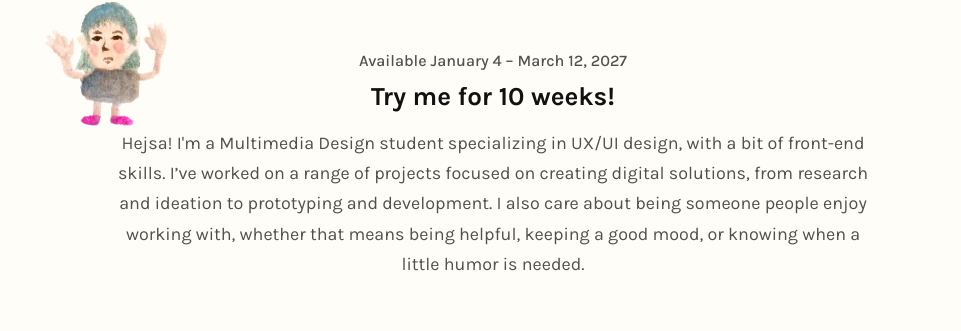
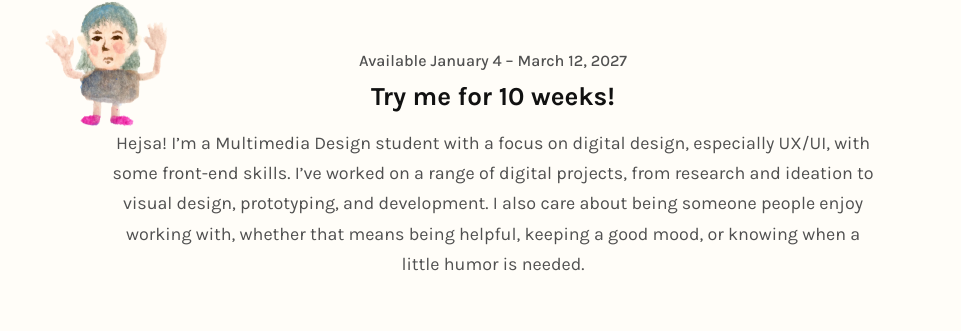
Before and after one commit to Lunanuna/portfolio, a React (Vite) app: page / in a window 1280 px wide. Shown: the part 917-1248 px from the top of the page, without its empty margins (147-1108 px from the left). Built offline with nearby package versions, Linux system fonts and the light colour scheme.

Commit message:
text chagned

```diff
--- a/src/components/Main.jsx
+++ b/src/components/Main.jsx
@@ -100,10 +100,8 @@ export default function Main() {
         </h2>
 
         <p className={`${styles.pitchBody} ${styles.pitchItem}`} style={rise(2)}>
-          Hejsa! I'm a Multimedia Design student specializing in UX/UI design, with a bit of
-          front-end skills. I’ve worked on a range of projects focused on creating digital solutions, from research and ideation to prototyping and development.
-          I also care about being someone people enjoy working with, whether that means being helpful, keeping a good
-          mood, or knowing when a little humor is needed.
+          Hejsa! I’m a Multimedia Design student with a focus on digital design, especially UX/UI, with some front-end skills. I’ve worked on a range of digital projects, from research and ideation to visual design, prototyping, and development.
+I also care about being someone people enjoy working with, whether that means being helpful, keeping a good mood, or knowing when a little humor is needed.
         </p>
 
         <a
```
